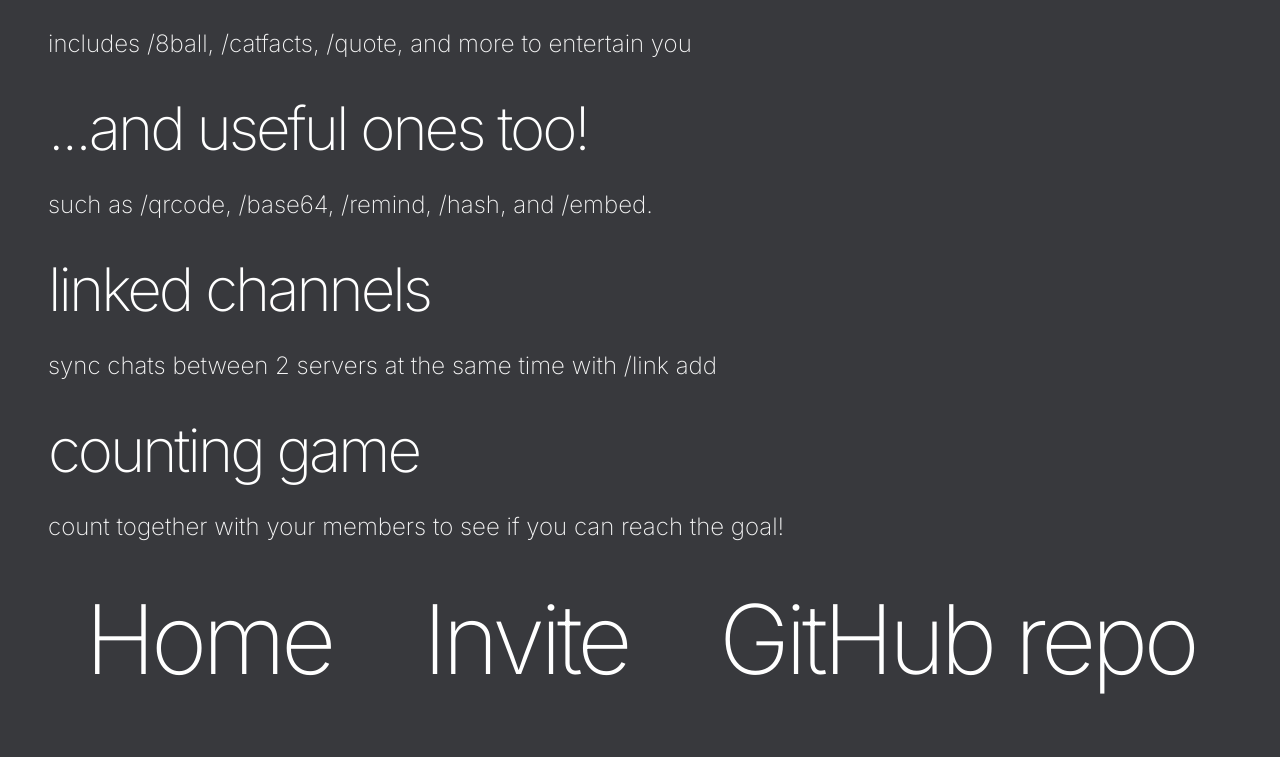
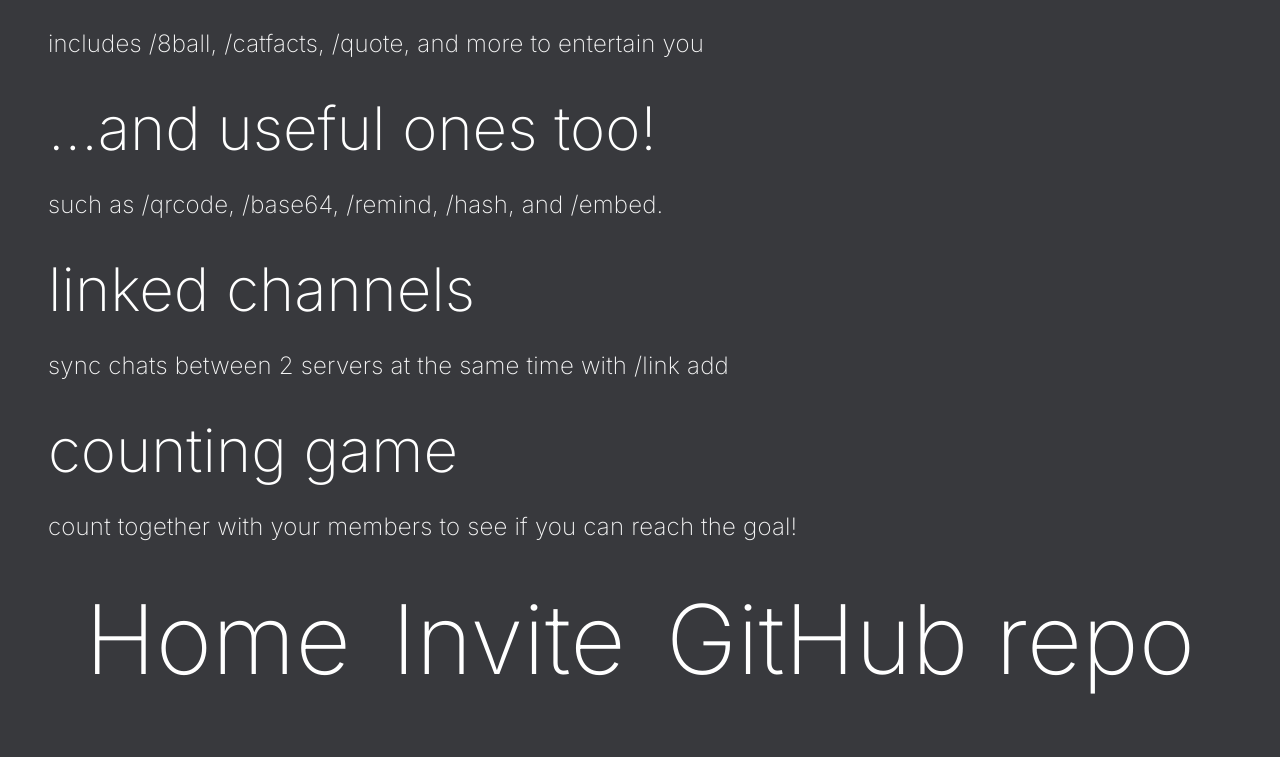
Before and after one commit to paritojr/doggo-the-helper, a website: page src/public/ft.html in a window 1280 px wide. Shown: the part 1215-1972 px from the top of the page. Drawn offline with Linux system fonts and the light colour scheme.

Commit message:
most epic website change --no-restart

```diff
--- a/src/public/ft.html
+++ b/src/public/ft.html
@@ -4,10 +4,7 @@
   <meta charset="UTF-8" />
   <meta name="viewport" content="width=device-width, initial-scale=1.0" />
   <title>doggo the helper</title>
-  <link rel="preconnect" href="https://fonts.googleapis.com">
-  <link rel="preconnect" href="https://fonts.gstatic.com" crossorigin>
   <link rel="stylesheet" href="./style.css">
-  <link href="https://fonts.googleapis.com/css2?family=Inter:wght@200&display=swap" rel="stylesheet">
 </head>
 
 <body>
--- a/src/public/style.css
+++ b/src/public/style.css
@@ -1,3 +1,4 @@
+@import url('https://fonts.googleapis.com/css2?family=Inter:ital,opsz,wght@0,14..32,100..900;1,14..32,100..900&display=swap');
 :root {
   --bg: rgb(56, 57, 61);
   --text: #ffffff;
@@ -33,33 +34,28 @@
   font-size: 96px;
   font-weight: 200;
   line-height: 1;
-  letter-spacing: -0.05em;
 }
 
 .hero h2 {
   font-size: 60px;
   font-weight: 200;
   line-height: 1;
-  letter-spacing: -0.05em;
 }
 
 .hero p {
   margin-top: 32px;
-
   font-size: 24px;
   font-weight: 200;
-
   opacity: 0.95;
+  letter-spacing: 0.2px;
 }
 
 .links {
   left: 0;
   right: 0;
   bottom: 70px;
-
   display: flex;
   justify-content: space-between;
-
   padding: 0 85px;
 }
 
@@ -71,12 +67,8 @@
 .links a {
   color: white;
   text-decoration: none;
-
   font-size: 96px;
   font-weight: 200;
-
-  letter-spacing: -0.05em;
-
   transition: opacity 0.2s ease;
 }
 
@@ -126,7 +118,6 @@
   font-size: 64px;
   font-weight: 200;
   line-height: 1;
-  letter-spacing: -0.05em;
   margin-bottom: 32px;
 }
 
```
Also changed, not shown: src/public/404.html (+0 -3 lines), src/public/index.html (+0 -3 lines), src/public/pp.html (+0 -3 lines), src/public/tos.html (+0 -3 lines).
